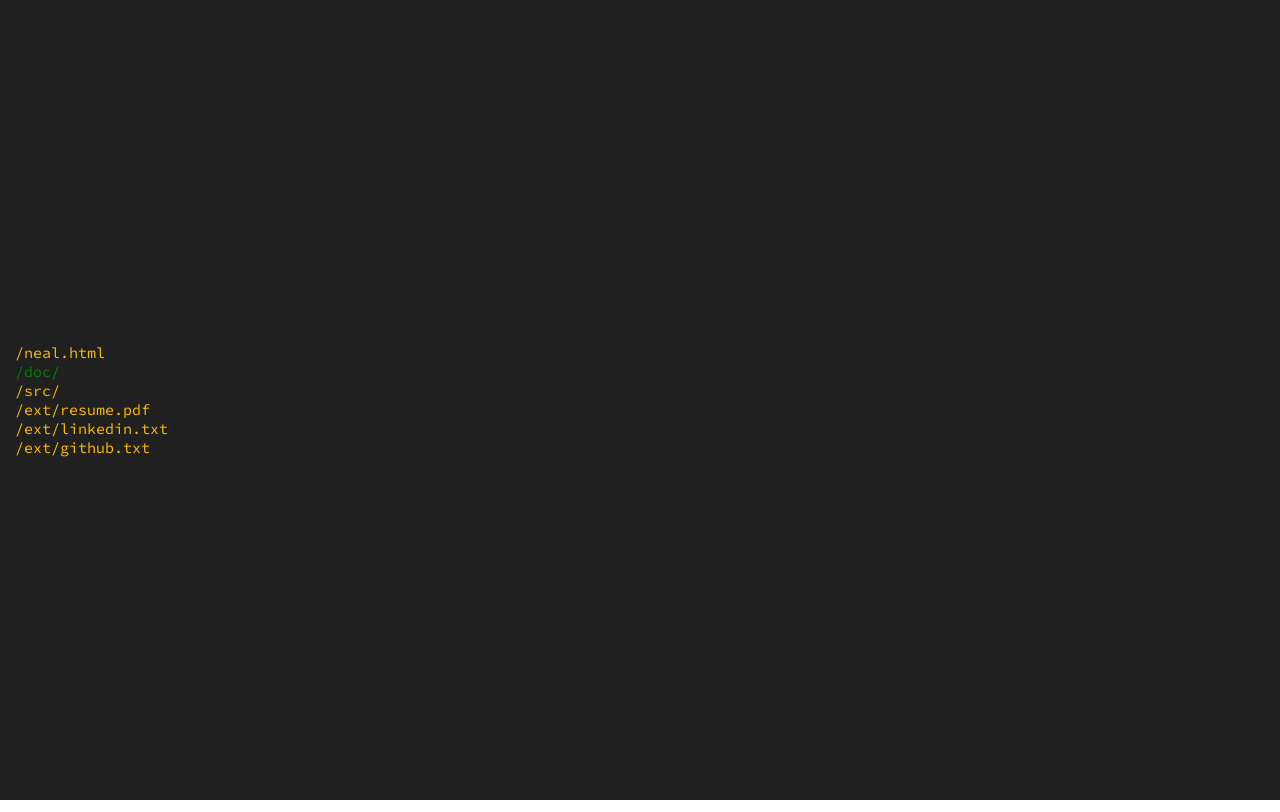
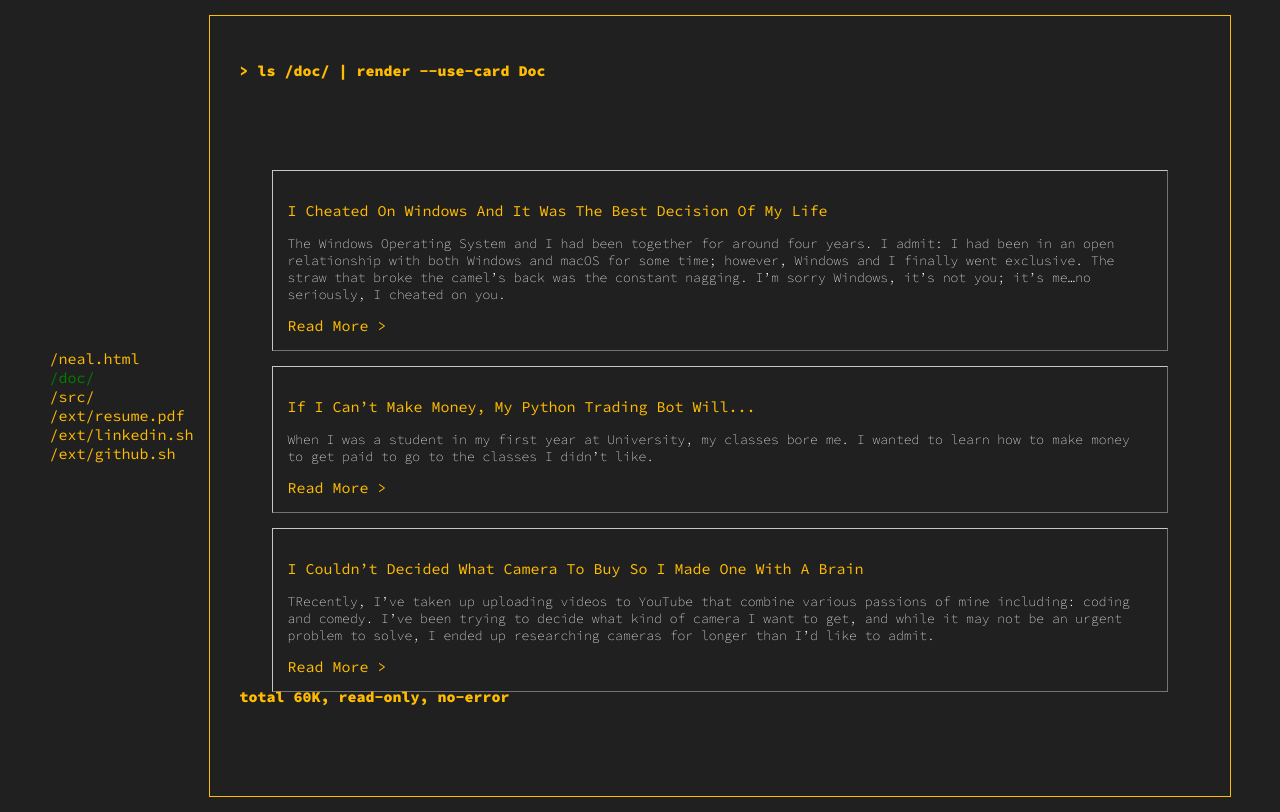
Before and after one commit to thatnealpatel/portfolio-website, a React (Create React App) app: page / in a window 1280 px wide. Both pictures are taken after a click on the link "/doc/". Built offline with nearby package versions, Linux system fonts and the light colour scheme.

Commit message:
big diff: added content and designed FauxPaper

```diff
--- a/src/App.css
+++ b/src/App.css
@@ -18,6 +18,10 @@
   justify-content: center;
   font-size: calc(7px + 1vmin);
   font-family: 'Source Code Pro', monospace !important;
+  /* Simplest Way To Keep Elements In Check*/
+  display: flex;
+  flex-direction: row;
+  align-items: center;
 }
 
 nav {
@@ -47,3 +51,67 @@ nav {
 .nav-item a:active {
   color: green;
 }
+
+.faux-paper {
+  position: relative;
+  border: 1px;
+  border-style: solid;
+  border-color: #ffbc00;
+  height: 90vh;
+  width: 75vw;
+  margin: 1em 1em 1em 1em;
+  padding: 2em 2em 2em 2em;
+}
+
+.fp-header {
+  color: #ffbc00;
+  font-weight: 900;
+  padding-bottom: 5em;
+}
+
+.fp-body {
+  color: #c5c8c6;
+  font-weight: 400;
+}
+
+.gutter {
+  position: absolute;
+  bottom: 0;
+}
+
+.media {
+  display: flex;
+  flex-direction: column;
+  align-items: center;
+}
+
+.media-card {
+  width: 90%;
+  height: 20%;
+  border: 1px;
+  border-style: outset;
+  border-color: #c5c8c6;
+  padding: 1em;
+  margin: 0 0 1em 0;
+}
+
+.card-title {
+  color: #ffbc00;
+  font-weight: 400;
+}
+
+.card-body {
+  color: #fff;
+  font-weight: 200;
+  font-size: calc(5px + 1vmin);
+}
+
+.card-link {
+  color: #ffbc00;
+  text-decoration: none;
+  font-weight: 400;
+}
+
+.hidden {
+  display: none;
+}
--- a/src/App.tsx
+++ b/src/App.tsx
@@ -12,10 +12,12 @@ App
 function App() {
 
   const [activeIndex, setActiveIndex] = useState(0);
+  const [page, setPage] = useState(0);
 
   const navClick = (index: number) => {
     setActiveIndex(index);
-    console.log("clicked:", activeIndex);
+    setPage(index)
+    // console.log("clicked:", activeIndex);
   };
 
   const linkedin = "https://linkedin.com/in/thatnealpatel";
@@ -28,15 +30,33 @@ function App() {
         <NavItem link="#" index={1} isActive={activeIndex === 1} onClick={navClick} name="/doc/" />
         <NavItem link="#" index={2} isActive={activeIndex === 2} onClick={navClick} name="/src/" />
         <NavItem link={Resume} index={3} isActive={activeIndex === 3} onClick={navClick} name="/ext/resume.pdf" />
-        <NavItem link={linkedin} index={4} isActive={activeIndex === 4} onClick={navClick} name="/ext/linkedin.txt" />
-        <NavItem link={github} index={5} isActive={activeIndex === 5} onClick={navClick} name="/ext/github.txt" />
+        <NavItem link={linkedin} index={4} isActive={activeIndex === 4} onClick={navClick} name="/ext/linkedin.sh" />
+        <NavItem link={github} index={5} isActive={activeIndex === 5} onClick={navClick} name="/ext/github.sh" />
       </nav>
+
+      <div className="faux-paper">
+        {page == 0 ?
+          <Splash/>
+          :
+          null
+        }
+        {page == 1 ?
+          <Doc/>
+          :
+          null
+        }
+        {page == 2 ?
+          <Src/>
+          :
+          null
+        }
+      </div>
     </div>
   );
 }
 
 
-/*
+/**
 NavItem
   Abstraction for nav elements.
   Takes NavItemProps in order to faciliate dynamic class assignment.
@@ -76,4 +96,200 @@ class NavItem extends React.Component<NavItemProps, NavItemState> {
   }
 }
 
+
+/**
+Splash
+  Refactored FauxPage component.
+*/
+class Splash extends React.Component {
+
+  render() {
+    return <div>
+      <p className="fp-header">{"> render /neal.html --ascii-only"}</p>
+      <p className="fp-body">
+        {"hi, i'm neal."}
+        <br/><br/>{"i am a software engineer who vicariously lives through the terminal."}
+        <br/>{"hobbies include: cooking, reading, finance, and painting."}
+        <br/><br/>{"this portfolio is meant to mimick my personal system's theme."}
+        <br/>{"additionally, it was designed with minimalism in mind."}
+        <br/>{"eventually, i would like to publish a noscript compatible version."}
+        <br/><br/><br/><br/>{"navigation:"}
+        <br/><br/>{"/doc/ contains a collection of medium articles i have written,"}
+        {"often coinciding with projects that i've completed."}
+        <br/><br/>{"/src/ contains a collection of projects and their respective codebases."}
+        <br/><br/>{"/ext/* are various external links that might be relevant."}
+      </p>
+      <div className="gutter">
+        <p className="fp-header">{"total 4K, read-only, no-error"}</p>
+      </div>
+    </div>
+  }
+}
+
+
+/**
+Doc
+  Refactored FauxPage component.
+*/
+function Doc() {
+
+  const cards = [
+    {
+      title: "I Cheated On Windows And It Was The Best Decision Of My Life",
+      body: `The Windows Operating System and I had been together for around four years.
+              I admit: I had been in an open relationship with both Windows and macOS for some time;
+              however, Windows and I finally went exclusive. The straw that broke the camel’s back
+              was the constant nagging. I’m sorry Windows, it’s not you; it’s me…no seriously,
+              I cheated on you.`,
+      link: "https://nealdotpy.medium.com/i-cheated-on-windows-and-it-was-the-best-decision-of-my-life-b380a2f9d9c9",
+      linkLabel: "Read More >",
+      wait: 100
+    },
+    {
+      title: "If I Can’t Make Money, My Python Trading Bot Will...",
+      body: `When I was a student in my first year at University, my classes bore me. I wanted to
+      learn how to make money to get paid to go to the classes I didn’t like.`,
+      link: "https://nealdotpy.medium.com/if-i-cant-make-money-my-python-trading-bot-will-368a592b3c6d",
+      linkLabel: "Read More >",
+      wait: 225
+    },
+    {
+      title: "I Couldn’t Decided What Camera To Buy So I Made One With A Brain",
+      body: `TRecently, I’ve taken up uploading videos to YouTube that combine various passions of
+      mine including: coding and comedy. I’ve been trying to decide what kind of camera I want to
+      get, and while it may not be an urgent problem to solve, I ended up researching cameras for
+      longer than I’d like to admit.`,
+      link: "https://nealdotpy.medium.com/i-couldnt-decided-what-camera-to-buy-so-i-made-one-with-a-brain-c3e7a83faa0e",
+      linkLabel: "Read More >",
+      wait: 300
+    }
+  ];
+
+  return(
+    <div>
+      <p className="fp-header">{"> ls /doc/ | render --use-card Doc"}</p>
+      <div className="media">
+        {cards.map( (card) => (
+          <MediaCard wait={card.wait}
+            title={card.title}
+            body={card.body}
+            link={card.link}
+            linkLabel={card.linkLabel} />
+        ))}
+      </div>
+      <div className="gutter">
+        <p className="fp-header">{"total "}{cards.length * 20}{"K, read-only, no-error"}</p>
+      </div>
+    </div>
+  );
+}
+
+
+/**
+Src
+  Refactored FauxPage component.
+*/
+function Src() {
+
+  const cards = [
+    {
+      title: "cli-stonks",
+      body: `A command line interface for running real-time ticker tapes, checking account
+      information, and obtaining real-time quotes for various instruments, and more!`,
+      link: "https://github.com/nealdotpy/cli-stonks",
+      linkLabel: "View on Github >",
+      wait: 100
+    },
+    {
+      title: "ml-cam",
+      body: `Raspberry Pi Zero Camera Pi implementation powered by Machine Learning via
+      Google Cloud Platform's Compute Engine.`,
+      link: "https://github.com/nealdotpy/ml-cam",
+      linkLabel: "View on Github >",
+      wait: 170
+    },
+    {
+      title: "public-trading-bot",
+      body: `A python-based implementation of a stock trading bot that uses the Alpaca API to
+      conduct live and paper trades.`,
+      link: "https://github.com/nealdotpy/public-trading-bot",
+      linkLabel: "View on Github >",
+      wait: 300
+    },
+    {
+      title: "the-invisible-impact",
+      body: `A repository hosting the source code for our Environmental Justice Visual
+      Culture Intervention.`,
+      link: "https://github.com/nealdotpy/the-invisible-impact",
+      linkLabel: "View on Github >",
+      wait: 325
+    }
+  ];
+
+  return(
+    <div>
+      <p className="fp-header">{"> ls /doc/ | render --use-card Src"}</p>
+      <div className="media">
+        {cards.map( (card) => (
+          <MediaCard wait={card.wait}
+            title={card.title}
+            body={card.body}
+            link={card.link}
+            linkLabel={card.linkLabel} />
+        ))}
+      </div>
+      <div className="gutter">
+        <p className="fp-header">{"total "}{cards.length * 20}{"K, read-only, no-error"}</p>
+      </div>
+    </div>
+  );
+}
+
+
+/**
+MediaCard
+  Minimal card for displaying information.
+  Note: Only using target="_blank" since this is merely a personal website.
+*/
+interface MediaCardProps {
+  title: string;
+  body: string;
+  link: string;
+  linkLabel: string;
+  wait: number;
+}
+
+interface MediaCardState {
+  hidden: boolean;
+}
+
+class MediaCard extends React.Component<MediaCardProps, MediaCardState> {
+
+  constructor(props) {
+    super(props);
+    this.state = {hidden: true};
+  }
+
+  getInitalState = () => {
+    return({hidden: "hidden"});
+  }
+
+  componentDidMount () {
+    setTimeout(() => {
+      this.setState({hidden: false})
+    }, this.props.wait);
+  }
+
+  render() {
+    return this.state.hidden ? '' : <div className={`media-card`}>
+      <p className="card-title">{this.props.title}</p>
+      <p className="card-body">{this.props.body}</p>
+      <div className="">
+        <a target="_blank" className="card-link" href={this.props.link}>{this.props.linkLabel}</a>
+      </div>
+    </div>
+  }
+}
+
+
 export default App;
```
